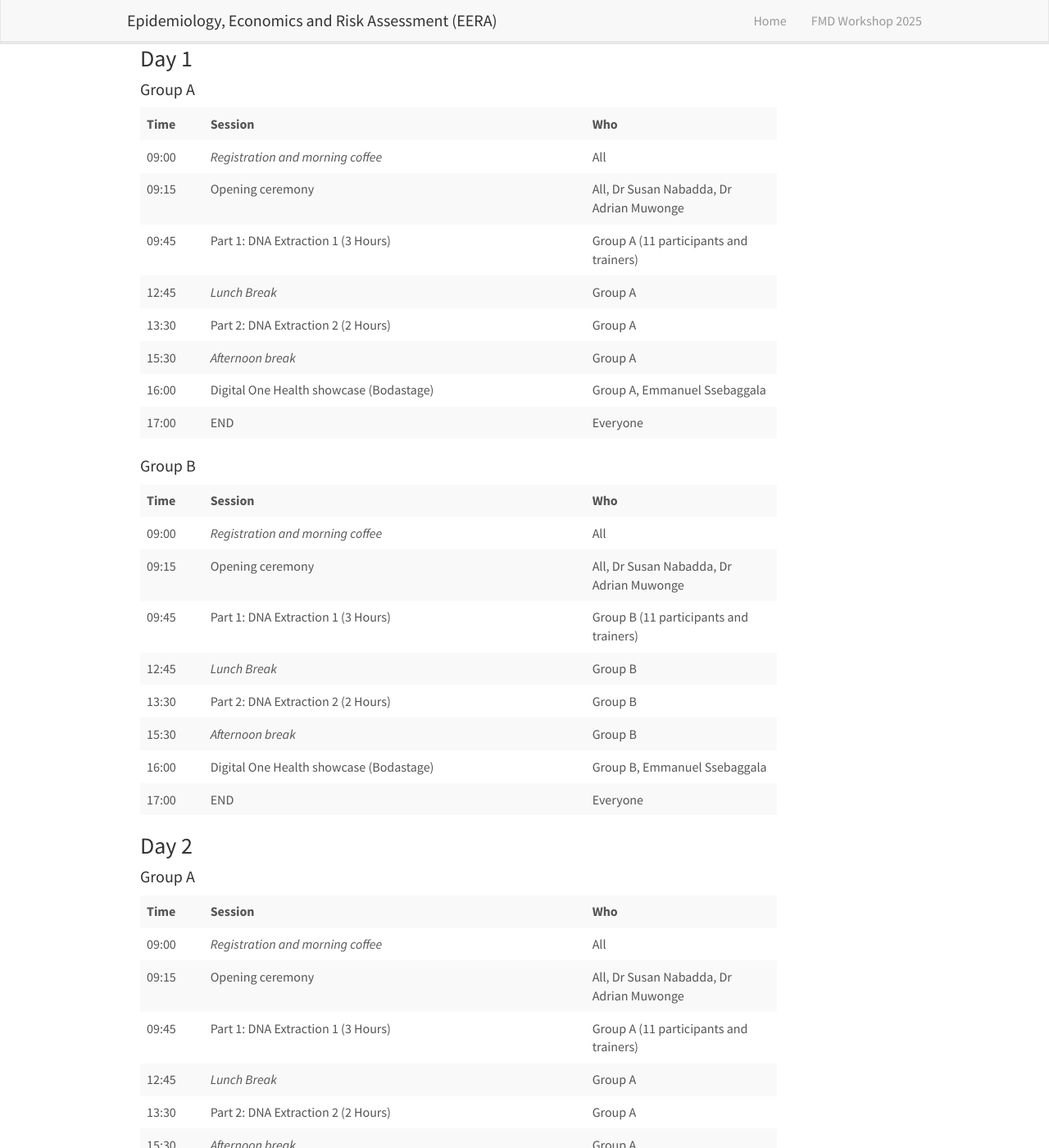
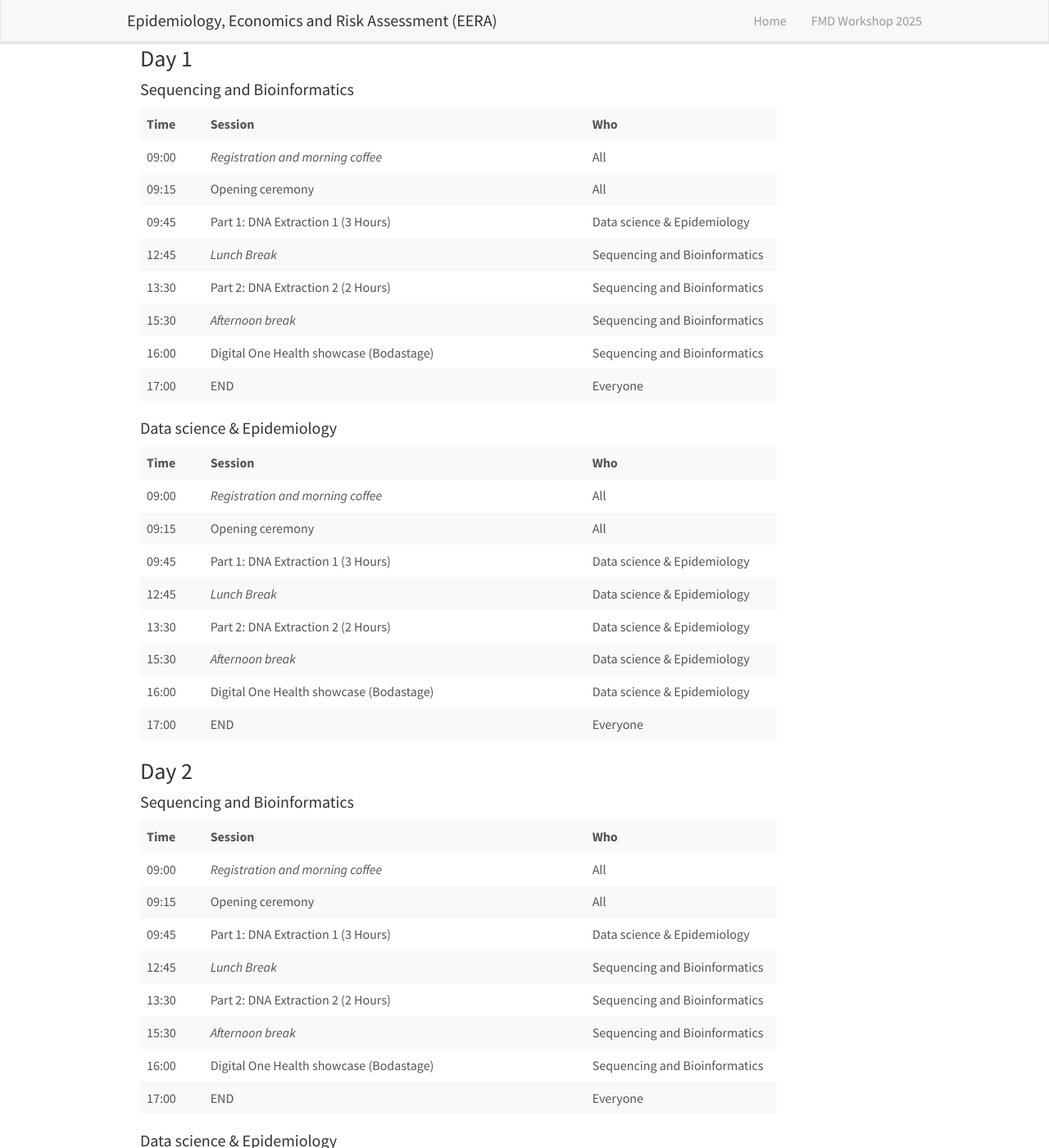
Before and after one commit to EERA-Edinburgh/eera-edinburgh.github.io, a Jekyll site: the page built from _pages/fmd-ghana-2025.md, in a window 1280 px wide and 1400 px high, scrolled down 1319 px. Shown: the whole window at 82% size. Built offline with Jekyll 4.4.1, drawn with Linux system fonts in a browser that asks for light colours; nearby versions of some CDN libraries; comment, search, counter and statistics services are not loaded; some of the changed text lies outside the part shown.

Commit message:
Updated table

```diff
--- a/_pages/fmd-ghana-2025.md
+++ b/_pages/fmd-ghana-2025.md
@@ -83,113 +83,113 @@ By fostering local expertise and reducing reliance on external support, this wor
 
 <h3>Day 1</h3>
 
-<h4>Group A</h4>
+<h4>Sequencing and Bioinformatics</h4>
 <table class="table table-striped">
   <tr><td><b>Time</b></td><td><b>Session</b></td><td><b>Who</b></td></tr>
   <tr><td>09:00</td><td><i>Registration and morning coffee</i></td><td>All</td></tr>
-  <tr><td>09:15</td><td>Opening ceremony</td><td>All, Dr Susan Nabadda, Dr Adrian Muwonge</td></tr>
-  <tr><td>09:45</td><td>Part 1: DNA Extraction 1 (3 Hours)</td><td>Group A (11 participants and trainers)</td></tr>
-  <tr><td>12:45</td><td><i>Lunch Break</i></td><td>Group A</td></tr>
-  <tr><td>13:30</td><td>Part 2: DNA Extraction 2 (2 Hours)</td><td>Group A</td></tr>
-  <tr><td>15:30</td><td><i>Afternoon break</i></td><td>Group A</td></tr>
-  <tr><td>16:00</td><td>Digital One Health showcase (Bodastage)</td><td>Group A, Emmanuel Ssebaggala</td></tr>
+  <tr><td>09:15</td><td>Opening ceremony</td><td>All</td></tr>
+  <tr><td>09:45</td><td>Part 1: DNA Extraction 1 (3 Hours)</td><td>Data science & Epidemiology</td></tr>
+  <tr><td>12:45</td><td><i>Lunch Break</i></td><td>Sequencing and Bioinformatics</td></tr>
+  <tr><td>13:30</td><td>Part 2: DNA Extraction 2 (2 Hours)</td><td>Sequencing and Bioinformatics</td></tr>
+  <tr><td>15:30</td><td><i>Afternoon break</i></td><td>Sequencing and Bioinformatics</td></tr>
+  <tr><td>16:00</td><td>Digital One Health showcase (Bodastage)</td><td>Sequencing and Bioinformatics</td></tr>
   <tr><td>17:00</td><td>END</td><td>Everyone</td></tr>
 </table>
 
-<h4>Group B</h4>
+<h4>Data science & Epidemiology</h4>
 <table class="table table-striped">
   <tr><td><b>Time</b></td><td><b>Session</b></td><td><b>Who</b></td></tr>
   <tr><td>09:00</td><td><i>Registration and morning coffee</i></td><td>All</td></tr>
-  <tr><td>09:15</td><td>Opening ceremony</td><td>All, Dr Susan Nabadda, Dr Adrian Muwonge</td></tr>
-  <tr><td>09:45</td><td>Part 1: DNA Extraction 1 (3 Hours)</td><td>Group B (11 participants and trainers)</td></tr>
-  <tr><td>12:45</td><td><i>Lunch Break</i></td><td>Group B</td></tr>
-  <tr><td>13:30</td><td>Part 2: DNA Extraction 2 (2 Hours)</td><td>Group B</td></tr>
-  <tr><td>15:30</td><td><i>Afternoon break</i></td><td>Group B</td></tr>
-  <tr><td>16:00</td><td>Digital One Health showcase (Bodastage)</td><td>Group B, Emmanuel Ssebaggala</td></tr>
+  <tr><td>09:15</td><td>Opening ceremony</td><td>All</td></tr>
+  <tr><td>09:45</td><td>Part 1: DNA Extraction 1 (3 Hours)</td><td>Data science & Epidemiology</td></tr>
+  <tr><td>12:45</td><td><i>Lunch Break</i></td><td>Data science & Epidemiology</td></tr>
+  <tr><td>13:30</td><td>Part 2: DNA Extraction 2 (2 Hours)</td><td>Data science & Epidemiology</td></tr>
+  <tr><td>15:30</td><td><i>Afternoon break</i></td><td>Data science & Epidemiology</td></tr>
+  <tr><td>16:00</td><td>Digital One Health showcase (Bodastage)</td><td>Data science & Epidemiology</td></tr>
   <tr><td>17:00</td><td>END</td><td>Everyone</td></tr>
 </table>
 
 <h3>Day 2</h3>
 
-<h4>Group A</h4>
+<h4>Sequencing and Bioinformatics</h4>
 <table class="table table-striped">
   <tr><td><b>Time</b></td><td><b>Session</b></td><td><b>Who</b></td></tr>
   <tr><td>09:00</td><td><i>Registration and morning coffee</i></td><td>All</td></tr>
-  <tr><td>09:15</td><td>Opening ceremony</td><td>All, Dr Susan Nabadda, Dr Adrian Muwonge</td></tr>
-  <tr><td>09:45</td><td>Part 1: DNA Extraction 1 (3 Hours)</td><td>Group A (11 participants and trainers)</td></tr>
-  <tr><td>12:45</td><td><i>Lunch Break</i></td><td>Group A</td></tr>
-  <tr><td>13:30</td><td>Part 2: DNA Extraction 2 (2 Hours)</td><td>Group A</td></tr>
-  <tr><td>15:30</td><td><i>Afternoon break</i></td><td>Group A</td></tr>
-  <tr><td>16:00</td><td>Digital One Health showcase (Bodastage)</td><td>Group A, Emmanuel Ssebaggala</td></tr>
+  <tr><td>09:15</td><td>Opening ceremony</td><td>All</td></tr>
+  <tr><td>09:45</td><td>Part 1: DNA Extraction 1 (3 Hours)</td><td>Data science & Epidemiology</td></tr>
+  <tr><td>12:45</td><td><i>Lunch Break</i></td><td>Sequencing and Bioinformatics</td></tr>
+  <tr><td>13:30</td><td>Part 2: DNA Extraction 2 (2 Hours)</td><td>Sequencing and Bioinformatics</td></tr>
+  <tr><td>15:30</td><td><i>Afternoon break</i></td><td>Sequencing and Bioinformatics</td></tr>
+  <tr><td>16:00</td><td>Digital One Health showcase (Bodastage)</td><td>Sequencing and Bioinformatics</td></tr>
   <tr><td>17:00</td><td>END</td><td>Everyone</td></tr>
 </table>
 
-<h4>Group B</h4>
+<h4>Data science & Epidemiology</h4>
 <table class="table table-striped">
   <tr><td><b>Time</b></td><td><b>Session</b></td><td><b>Who</b></td></tr>
   <tr><td>09:00</td><td><i>Registration and morning coffee</i></td><td>All</td></tr>
-  <tr><td>09:15</td><td>Opening ceremony</td><td>All, Dr Susan Nabadda, Dr Adrian Muwonge</td></tr>
-  <tr><td>09:45</td><td>Part 1: DNA Extraction 1 (3 Hours)</td><td>Group B (11 participants and trainers)</td></tr>
-  <tr><td>12:45</td><td><i>Lunch Break</i></td><td>Group B</td></tr>
-  <tr><td>13:30</td><td>Part 2: DNA Extraction 2 (2 Hours)</td><td>Group B</td></tr>
-  <tr><td>15:30</td><td><i>Afternoon break</i></td><td>Group B</td></tr>
-  <tr><td>16:00</td><td>Digital One Health showcase (Bodastage)</td><td>Group B, Emmanuel Ssebaggala</td></tr>
+  <tr><td>09:15</td><td>Opening ceremony</td><td>All</td></tr>
+  <tr><td>09:45</td><td>Part 1: DNA Extraction 1 (3 Hours)</td><td>Data science & Epidemiology</td></tr>
+  <tr><td>12:45</td><td><i>Lunch Break</i></td><td>Data science & Epidemiology</td></tr>
+  <tr><td>13:30</td><td>Part 2: DNA Extraction 2 (2 Hours)</td><td>Data science & Epidemiology</td></tr>
+  <tr><td>15:30</td><td><i>Afternoon break</i></td><td>Data science & Epidemiology</td></tr>
+  <tr><td>16:00</td><td>Digital One Health showcase (Bodastage)</td><td>Data science & Epidemiology</td></tr>
   <tr><td>17:00</td><td>END</td><td>Everyone</td></tr>
 </table>
 
 <h3>Day 3</h3>
 
-<h4>Group A</h4>
+<h4>Sequencing and Bioinformatics</h4>
 <table class="table table-striped">
   <tr><td><b>Time</b></td><td><b>Session</b></td><td><b>Who</b></td></tr>
   <tr><td>09:00</td><td><i>Registration and morning coffee</i></td><td>All</td></tr>
-  <tr><td>09:15</td><td>Opening ceremony</td><td>All, Dr Susan Nabadda, Dr Adrian Muwonge</td></tr>
-  <tr><td>09:45</td><td>Part 1: DNA Extraction 1 (3 Hours)</td><td>Group A (11 participants and trainers)</td></tr>
-  <tr><td>12:45</td><td><i>Lunch Break</i></td><td>Group A</td></tr>
-  <tr><td>13:30</td><td>Part 2: DNA Extraction 2 (2 Hours)</td><td>Group A</td></tr>
-  <tr><td>15:30</td><td><i>Afternoon break</i></td><td>Group A</td></tr>
-  <tr><td>16:00</td><td>Digital One Health showcase (Bodastage)</td><td>Group A, Emmanuel Ssebaggala</td></tr>
+  <tr><td>09:15</td><td>Opening ceremony</td><td>All</td></tr>
+  <tr><td>09:45</td><td>Part 1: DNA Extraction 1 (3 Hours)</td><td>Data science & Epidemiology</td></tr>
+  <tr><td>12:45</td><td><i>Lunch Break</i></td><td>Sequencing and Bioinformatics</td></tr>
+  <tr><td>13:30</td><td>Part 2: DNA Extraction 2 (2 Hours)</td><td>Sequencing and Bioinformatics</td></tr>
+  <tr><td>15:30</td><td><i>Afternoon break</i></td><td>Sequencing and Bioinformatics</td></tr>
+  <tr><td>16:00</td><td>Digital One Health showcase (Bodastage)</td><td>Sequencing and Bioinformatics</td></tr>
   <tr><td>17:00</td><td>END</td><td>Everyone</td></tr>
 </table>
 
-<h4>Group B</h4>
+<h4>Data science & Epidemiology</h4>
 <table class="table table-striped">
   <tr><td><b>Time</b></td><td><b>Session</b></td><td><b>Who</b></td></tr>
   <tr><td>09:00</td><td><i>Registration and morning coffee</i></td><td>All</td></tr>
-  <tr><td>09:15</td><td>Opening ceremony</td><td>All, Dr Susan Nabadda, Dr Adrian Muwonge</td></tr>
-  <tr><td>09:45</td><td>Part 1: DNA Extraction 1 (3 Hours)</td><td>Group B (11 participants and trainers)</td></tr>
-  <tr><td>12:45</td><td><i>Lunch Break</i></td><td>Group B</td></tr>
-  <tr><td>13:30</td><td>Part 2: DNA Extraction 2 (2 Hours)</td><td>Group B</td></tr>
-  <tr><td>15:30</td><td><i>Afternoon break</i></td><td>Group B</td></tr>
-  <tr><td>16:00</td><td>Digital One Health showcase (Bodastage)</td><td>Group B, Emmanuel Ssebaggala</td></tr>
+  <tr><td>09:15</td><td>Opening ceremony</td><td>All</td></tr>
+  <tr><td>09:45</td><td>Part 1: DNA Extraction 1 (3 Hours)</td><td>Data science & Epidemiology</td></tr>
+  <tr><td>12:45</td><td><i>Lunch Break</i></td><td>Data science & Epidemiology</td></tr>
+  <tr><td>13:30</td><td>Part 2: DNA Extraction 2 (2 Hours)</td><td>Data science & Epidemiology</td></tr>
+  <tr><td>15:30</td><td><i>Afternoon break</i></td><td>Data science & Epidemiology</td></tr>
+  <tr><td>16:00</td><td>Digital One Health showcase (Bodastage)</td><td>Data science & Epidemiology</td></tr>
   <tr><td>17:00</td><td>END</td><td>Everyone</td></tr>
 </table>
 
 <h3>Day 4</h3>
 
-<h4>Group A</h4>
+<h4>Sequencing and Bioinformatics</h4>
 <table class="table table-striped">
   <tr><td><b>Time</b></td><td><b>Session</b></td><td><b>Who</b></td></tr>
   <tr><td>09:00</td><td><i>Registration and morning coffee</i></td><td>All</td></tr>
-  <tr><td>09:15</td><td>Opening ceremony</td><td>All, Dr Susan Nabadda, Dr Adrian Muwonge</td></tr>
-  <tr><td>09:45</td><td>Part 1: DNA Extraction 1 (3 Hours)</td><td>Group A (11 participants and trainers)</td></tr>
-  <tr><td>12:45</td><td><i>Lunch Break</i></td><td>Group A</td></tr>
-  <tr><td>13:30</td><td>Part 2: DNA Extraction 2 (2 Hours)</td><td>Group A</td></tr>
-  <tr><td>15:30</td><td><i>Afternoon break</i></td><td>Group A</td></tr>
-  <tr><td>16:00</td><td>Digital One Health showcase (Bodastage)</td><td>Group A, Emmanuel Ssebaggala</td></tr>
+  <tr><td>09:15</td><td>Opening ceremony</td><td>All</td></tr>
+  <tr><td>09:45</td><td>Part 1: DNA Extraction 1 (3 Hours)</td><td>Data science & Epidemiology</td></tr>
+  <tr><td>12:45</td><td><i>Lunch Break</i></td><td>Sequencing and Bioinformatics</td></tr>
+  <tr><td>13:30</td><td>Part 2: DNA Extraction 2 (2 Hours)</td><td>Sequencing and Bioinformatics</td></tr>
+  <tr><td>15:30</td><td><i>Afternoon break</i></td><td>Sequencing and Bioinformatics</td></tr>
+  <tr><td>16:00</td><td>Digital One Health showcase (Bodastage)</td><td>Sequencing and Bioinformatics</td></tr>
   <tr><td>17:00</td><td>END</td><td>Everyone</td></tr>
 </table>
 
-<h4>Group B</h4>
+<h4>Data science & Epidemiology</h4>
 <table class="table table-striped">
   <tr><td><b>Time</b></td><td><b>Session</b></td><td><b>Who</b></td></tr>
   <tr><td>09:00</td><td><i>Registration and morning coffee</i></td><td>All</td></tr>
-  <tr><td>09:15</td><td>Opening ceremony</td><td>All, Dr Susan Nabadda, Dr Adrian Muwonge</td></tr>
-  <tr><td>09:45</td><td>Part 1: DNA Extraction 1 (3 Hours)</td><td>Group B (11 participants and trainers)</td></tr>
-  <tr><td>12:45</td><td><i>Lunch Break</i></td><td>Group B</td></tr>
-  <tr><td>13:30</td><td>Part 2: DNA Extraction 2 (2 Hours)</td><td>Group B</td></tr>
-  <tr><td>15:30</td><td><i>Afternoon break</i></td><td>Group B</td></tr>
-  <tr><td>16:00</td><td>Digital One Health showcase (Bodastage)</td><td>Group B, Emmanuel Ssebaggala</td></tr>
+  <tr><td>09:15</td><td>Opening ceremony</td><td>All</td></tr>
+  <tr><td>09:45</td><td>Part 1: DNA Extraction 1 (3 Hours)</td><td>Data science & Epidemiology</td></tr>
+  <tr><td>12:45</td><td><i>Lunch Break</i></td><td>Data science & Epidemiology</td></tr>
+  <tr><td>13:30</td><td>Part 2: DNA Extraction 2 (2 Hours)</td><td>Data science & Epidemiology</td></tr>
+  <tr><td>15:30</td><td><i>Afternoon break</i></td><td>Data science & Epidemiology</td></tr>
+  <tr><td>16:00</td><td>Digital One Health showcase (Bodastage)</td><td>Data science & Epidemiology</td></tr>
   <tr><td>17:00</td><td>END</td><td>Everyone</td></tr>
 </table>
 
@@ -199,21 +199,13 @@ By fostering local expertise and reducing reliance on external support, this wor
 <table  class="table table-striped">
 
 <tr>  <td><b>Time</b></td>  <td><b>Session</b></td>  <td><b>Who</b></td></tr>
-
 <tr>  <td>09:00</td>  <td><i>Registration and morning coffee</i></td>  <td>All</td></tr>
-
-<tr>  <td>09:15</td>  <td>Opening ceremony</td>  <td>All, Dr Susan Nabadda, Dr Adrian Muwonge</td></tr>
-
-<tr>  <td>09:45</td>  <td>Part 1: DNA Extraction 1 (3 Hours)</td>  <td>11 participants and trainers only</td></tr>
-
-<tr>  <td>12:45</td>  <td><i>Lunch Break</i></td>  <td>11 participants and trainers only</td></tr>
-
-<tr>  <td>13:30</td>  <td>Part 2: DNA Extraction 2 (2 Hours)</td>  <td>11 participants and trainers only</td></tr>
-
-<tr>  <td>15:30</td>  <td><i>Afternoon break</i></td>  <td>11 participants and trainers only</td></tr>
-
-<tr>  <td>16:00</td>  <td>Digital One Health showcase (Bodastage)</td>  <td>11 participants and trainers & Emmanuel Ssebaggala</td></tr>
-
+<tr>  <td>09:15</td>  <td>Opening ceremony</td>  <td>All</td></tr>
+<tr>  <td>09:45</td>  <td>Part 1: DNA Extraction 1 (3 Hours)</td>  <td>All</td></tr>
+<tr>  <td>12:45</td>  <td><i>Lunch Break</i></td>  <td>All</td></tr>
+<tr>  <td>13:30</td>  <td>Part 2: DNA Extraction 2 (2 Hours)</td>  <td>All</td></tr>
+<tr>  <td>15:30</td>  <td><i>Afternoon break</i></td>  <td>All</td></tr>
+<tr>  <td>16:00</td>  <td>Digital One Health showcase (Bodastage)</td>  <td>All</td></tr>
 <tr>  <td>17:00</td>  <td>END</td>  <td>Everyone</td></tr>
 
 </table>
```
